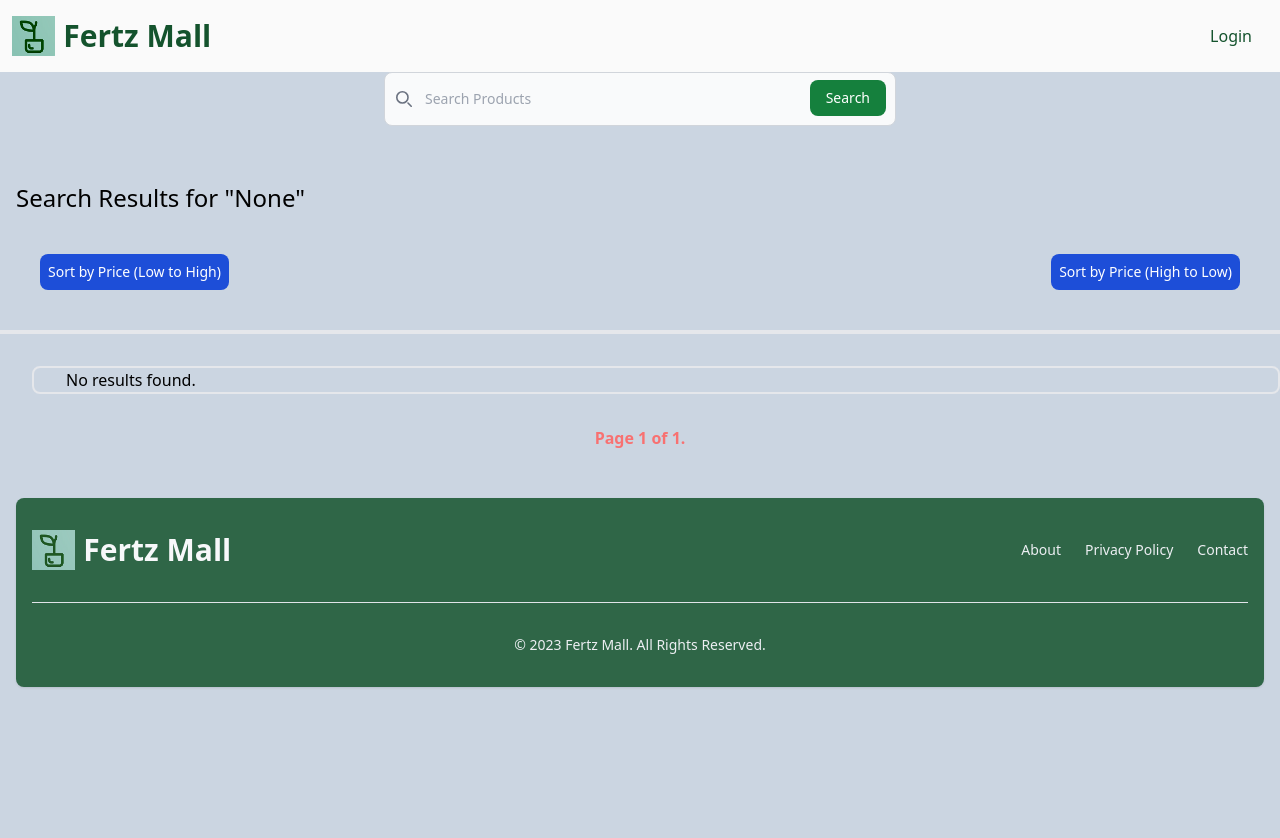
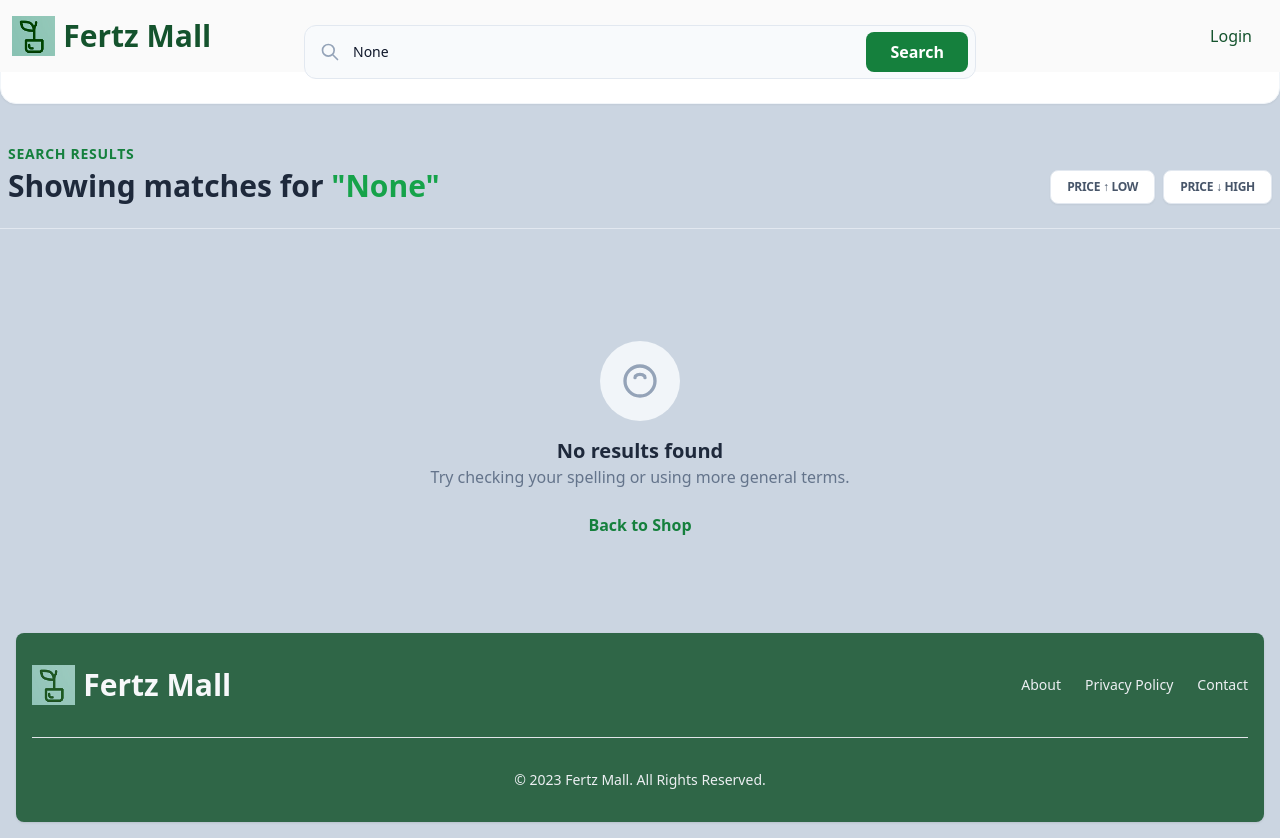
Before and after one commit to sam-guru/fertzmall_project, a Django app: page /search/ in a window 1280 px wide. Before the commit the page ends 688 px from the top, so only its background shows below. Run offline with Django 5.2, Linux system fonts and the light colour scheme; some libraries are stand-ins or nearby versions.

Commit message:
search result page updated

```diff
--- a/fertzmall/fertzmall_scrapers/templates/search_results.html
+++ b/fertzmall/fertzmall_scrapers/templates/search_results.html
@@ -1,70 +1,96 @@
 {% extends "base.html" %}
-{% block title %} Search Results {% endblock %}
+{% block title %} Search Results - {{ query }} {% endblock %}
 {% load humanize %}
+
 {% block content %}
-    <div class="mt-14">
+    <div class="max-w-7xl mx-auto">
 
-        <!-- Search Form -->
-        <form action="{% url 'search_results' %}" method="get" class="max-w-lg mx-auto pt-4">
-            <label for="default-search" class="mb-2 text-sm font-medium text-gray-900 sr-only dark:text-white">Search</label>
-            <div class="relative">
-                <div class="absolute inset-y-0 start-0 flex items-center ps-3 pointer-events-none">
-                    <svg class="w-4 h-4 text-gray-500 dark:text-gray-400" aria-hidden="true" xmlns="http://www.w3.org/2000/svg" fill="none" viewBox="0 0 20 20">
-                        <path stroke="currentColor" stroke-linecap="round" stroke-linejoin="round" stroke-width="2" d="m19 19-4-4m0-7A7 7 0 1 1 1 8a7 7 0 0 1 14 0Z"/>
-                    </svg>
+        <!-- Refined Search Bar -->
+        <div class="bg-white p-6 rounded-2xl shadow-sm border border-slate-100 mb-10">
+            <form action="{% url 'search_results' %}" method="get" class="max-w-2xl mx-auto">
+                <div class="relative flex items-center">
+                    <div class="absolute inset-y-0 start-0 flex items-center ps-4 pointer-events-none">
+                        <svg class="w-5 h-5 text-slate-400" fill="none" stroke="currentColor" viewBox="0 0 24 24"><path stroke-linecap="round" stroke-linejoin="round" stroke-width="2" d="M21 21l-6-6m2-5a7 7 0 11-14 0 7 7 0 0114 0z"></path></svg>
+                    </div>
+                    <input type="search" name="query" value="{{ query }}"
+                           class="block w-full p-4 ps-12 text-sm text-slate-900 border border-slate-200 rounded-xl bg-slate-50 focus:ring-2 focus:ring-green-500 focus:bg-white outline-none transition-all"
+                           placeholder="Search for something else..." required />
+                    <button type="submit" class="absolute end-2 px-6 py-2 bg-green-700 hover:bg-green-800 text-white font-bold rounded-lg transition-colors">
+                        Search
+                    </button>
                 </div>
-                <input type="search" name="query" class="block w-full p-4 ps-10 text-sm text-gray-900 border border-gray-300 rounded-lg bg-gray-50 focus:ring-green-500 focus:border-green-500 dark:bg-gray-700 dark:border-gray-600 dark:placeholder-gray-400 dark:text-white dark:focus:ring-green-500 dark:focus:border-green-500" placeholder="Search Products" required />
-                <button type="submit" class="text-white absolute end-2.5 bottom-2.5 bg-green-700 hover:bg-green-800 focus:ring-4 focus:outline-none focus:ring-green-300 font-medium rounded-lg text-sm px-4 py-2 dark:bg-green-600 dark:hover:bg-green-700 dark:focus:ring-green-800">
-                    Search
-                </button>
+            </form>
+        </div>
+
+        <!-- Header & Sort Toolbar -->
+        <div class="flex flex-col md:flex-row justify-between items-end mb-6 px-2 gap-4">
+            <div>
+                <p class="text-sm font-semibold text-green-700 uppercase tracking-wider mb-1">Search Results</p>
+                <h1 class="text-3xl font-extrabold text-slate-800">Showing matches for <span class="text-green-600">"{{ query }}"</span></h1>
             </div>
-        </form>
 
-        <h1 class=" font-medium text-2xl pt-14 px-4">Search Results for "{{ query }}"</h1>
+            <div class="flex gap-2">
+                <a href="?query={{ query }}&sort=price_asc" class="px-4 py-2 text-xs font-bold uppercase tracking-tight text-slate-600 bg-white border border-slate-200 rounded-lg hover:border-green-500 hover:text-green-600 transition shadow-sm">
+                    Price ↑ Low
+                </a>
+                <a href="?query={{ query }}&sort=price_desc" class="px-4 py-2 text-xs font-bold uppercase tracking-tight text-slate-600 bg-white border border-slate-200 rounded-lg hover:border-green-500 hover:text-green-600 transition shadow-sm">
+                    Price ↓ High
+                </a>
+            </div>
+        </div>
 
+        <hr class="border-slate-200 mb-8">
 
-        <!-- Sort products buttons-->
-        <div class="py-2 px-2 md:py-10 md:px-10 flex justify-between">
-            <a href="?{{ request.GET.urlencode }}&sort=price_asc" class="text-white bg-blue-700 hover:bg-blue-800 focus:ring-4 focus:outline-none focus:ring-blue-300 font-medium rounded-lg text-sm px-2 py-2 dark:bg-blue-600 dark:hover:bg-blue-700 dark:focus:ring-blue-800">Sort by Price (Low to High)</a>
-            <a href="?{{ request.GET.urlencode }}&sort=price_desc" class="text-white bg-blue-700 hover:bg-blue-800 focus:ring-4 focus:outline-none focus:ring-blue-300 font-medium rounded-lg text-sm px-2 py-2 dark:bg-blue-600 dark:hover:bg-blue-700 dark:focus:ring-blue-800">Sort by Price (High to Low)</a>
-        </div>
-        <!-- Search results-->
-        <hr class="border-2 mb-8">
-
-        <div class="grid grid-cols-2 md:grid-cols-3 lg:grid-cols-5 gap-4 ml-8 border-2 px-8 rounded-lg">
+        <!-- Results Grid -->
+        <div class="grid grid-cols-1 sm:grid-cols-2 md:grid-cols-3 lg:grid-cols-4 xl:grid-cols-5 gap-6">
             {% for product in results %}
-            <div class="">
-                <a href="{{ product.url }}" target="_blank">
-                    <div class=""><h2>{{ product.name }}</h2></div>
-                    <img class="h-48 rounded-lg mt-0 pb-0" src="{{ product.image_url }}" alt="{{ product.name }}">
-                    <p class="pb-2">Price: ₦{{ product.price|intcomma }}</p>
-                    <hr class="border-2">
+            <div class="group bg-white rounded-2xl shadow-sm hover:shadow-md transition-all border border-slate-100 overflow-hidden flex flex-col">
+                <a href="{{ product.url }}" target="_blank" class="flex flex-col h-full">
+                    <div class="relative aspect-square bg-slate-50 p-4 overflow-hidden">
+                        <img class="w-full h-full object-contain group-hover:scale-105 transition-transform duration-300" src="{{ product.image_url }}" alt="{{ product.name }}">
+                    </div>
+                    <div class="p-4 flex flex-col flex-grow">
+                        <h2 class="text-sm font-bold text-slate-800 line-clamp-2 h-10 mb-3">{{ product.name }}</h2>
+                        <div class="mt-auto flex items-center justify-between">
+                            <p class="text-lg font-black text-green-700">₦{{ product.price|intcomma }}</p>
+                            <span class="text-[10px] bg-slate-100 px-2 py-1 rounded font-bold text-slate-500">VIEW</span>
+                        </div>
+                    </div>
                 </a>
             </div>
             {% empty %}
-            <div>No results found.</div>
+            <!-- Empty State -->
+            <div class="col-span-full py-20 text-center">
+                <div class="bg-slate-100 w-20 h-20 rounded-full flex items-center justify-center mx-auto mb-4">
+                    <svg class="w-10 h-10 text-slate-400" fill="none" stroke="currentColor" viewBox="0 0 24 24"><path stroke-linecap="round" stroke-linejoin="round" stroke-width="2" d="M9.172 9.172a4 4 0 015.656 0M9 10h.01M15 10h.01M21 12a9 9 0 11-18 0 9 9 0 0118 0z"></path></svg>
+                </div>
+                <h3 class="text-xl font-bold text-slate-800">No results found</h3>
+                <p class="text-slate-500">Try checking your spelling or using more general terms.</p>
+                <a href="/" class="mt-6 inline-block text-green-700 font-bold hover:underline">Back to Shop</a>
+            </div>
             {% endfor %}
         </div>
 
-
         <!-- Pagination -->
-        <div class="pagination flex justify-center mt-8 pb-8 text-blue-800 font-semibold">
-            <span class="step-links">
+        {% if results.has_other_pages %}
+        <div class="flex flex-col items-center mt-16 mb-12">
+            <nav class="inline-flex shadow-sm rounded-xl overflow-hidden border border-slate-200">
                 {% if results.has_previous %}
-                    <a href="?{{ request.GET.urlencode }}&page=1" class="hover:text-slate-600">&laquo; First</a>
-                    <a href="?{{ request.GET.urlencode }}&page={{ results.previous_page_number }}" class="mx-8 hover:text-slate-600">Previous</a>
+                    <a href="?query={{ query }}&page=1" class="px-4 py-2 bg-white text-sm font-medium text-slate-600 hover:bg-slate-50 border-r border-slate-200">First</a>
+                    <a href="?query={{ query }}&page={{ results.previous_page_number }}" class="px-4 py-2 bg-white text-sm font-medium text-slate-600 hover:bg-slate-50 border-r border-slate-200">Prev</a>
                 {% endif %}
 
-                <span class="current text-red-400">
-                    Page {{ results.number }} of {{ results.paginator.num_pages }}.
+                <span class="px-6 py-2 bg-green-50 text-green-700 text-sm font-bold">
+                    {{ results.number }} of {{ results.paginator.num_pages }}
                 </span>
 
                 {% if results.has_next %}
-                    <a href="?{{ request.GET.urlencode }}&page={{ results.next_page_number }}" class="mx-8 hover:text-slate-600">Next</a>
-                    <a href="?{{ request.GET.urlencode }}&page={{ results.paginator.num_pages }}" class="hover:text-slate-600">Last &raquo;</a>
+                    <a href="?query={{ query }}&page={{ results.next_page_number }}" class="px-4 py-2 bg-white text-sm font-medium text-slate-600 hover:bg-slate-50 border-l border-slate-200">Next</a>
+                    <a href="?query={{ query }}&page={{ results.paginator.num_pages }}" class="px-4 py-2 bg-white text-sm font-medium text-slate-600 hover:bg-slate-50 border-l border-slate-200">Last</a>
                 {% endif %}
-            </span>
+            </nav>
         </div>
+        {% endif %}
 
     </div>
 {% endblock %}
```
